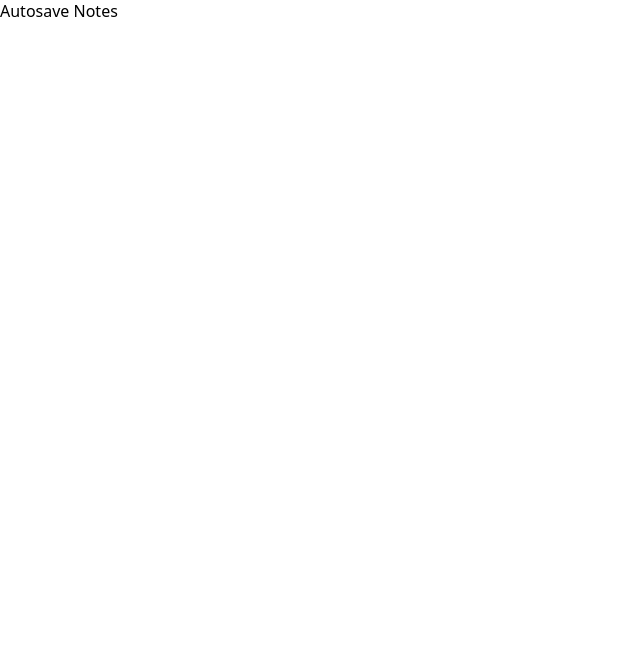
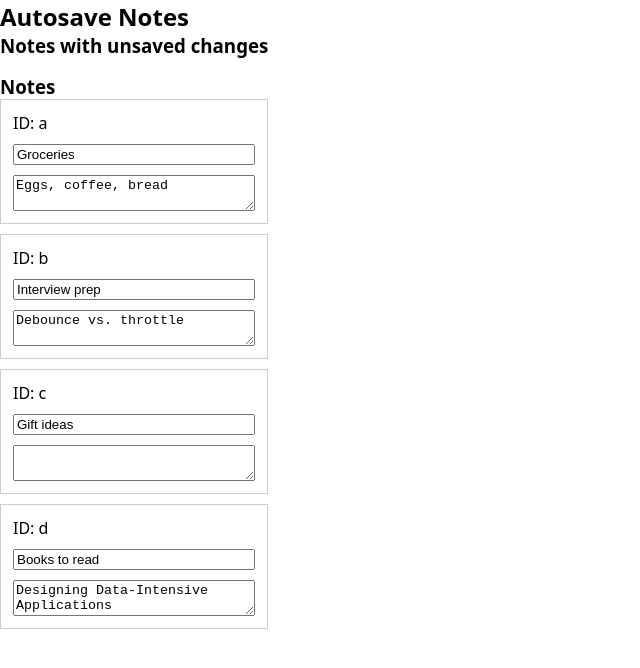
Before and after one commit to Joha99/frontend-systems-design, a React (Vite) app: page / in a window 1280 px wide. Shown: the top 668 px of the page, without its empty margins (0-640 px from the left). Built offline with nearby package versions, Linux system fonts and the light colour scheme.

Commit message:
start autosave

```diff
--- a/src/autosave-notes/AutosaveNotes.module.css
+++ b/src/autosave-notes/AutosaveNotes.module.css
@@ -0,0 +1,9 @@
+.note {
+  display: flex;
+  flex-direction: column;
+  gap: 10px;
+  align-items: stretch;
+  border: 1px solid #cccccc;
+  padding: 12px;
+  margin-block-end: 10px;
+}
--- a/src/autosave-notes/AutosaveNotes.tsx
+++ b/src/autosave-notes/AutosaveNotes.tsx
@@ -17,6 +17,7 @@
  *    a title <input> and a body <textarea>, both editable.
  * 2. DIRTY SET: remember which note ids have unsaved changes.
  * 3. DEBOUNCE: start a save 1s after the user's LAST edit (in any note).
+ *
  * 4. BATCH: one request containing every dirty note, built from the
  *    CURRENT values at the moment it's sent.
  * 5. ONE AT A TIME: never call saveNotes while a save is in flight. Edits
@@ -57,12 +58,157 @@
  * Time target: 45 minutes.
  */
 
+import { useEffect, useRef, useState, version } from "react";
 import styles from "./AutosaveNotes.module.css";
-import { fetchNotes, saveNotes, setNetwork } from "./mockApi";
+import {
+  fetchNotes,
+  type Note,
+  type NotePatch,
+  saveNotes,
+  type SaveResult,
+  setNetwork,
+} from "./mockApi";
+import { saveChanges } from "../outliner/mockApi";
 
 export const AutosaveNotes = () => {
-  // TODO: implement
-  void [fetchNotes, saveNotes, setNetwork];
+  const [notes, setNotes] = useState<Record<Note["id"], Note>>({});
+  const [saveStatus, setSaveStatus] = useState<"saving" | "saved" | "error">();
 
-  return <div>Autosave Notes</div>;
+  const [unsavedChanges, setUnsavedChanges] = useState<Set<Note["id"]>>(
+    new Set(),
+  );
+  const unsavedChangesRef = useRef<Set<Note["id"]>>(new Set());
+  const versionRef = useRef<SaveResult["version"]>(null);
+
+  useEffect(() => {
+    fetchNotes().then(({ notes, version }) => {
+      console.log(notes, version);
+
+      const notesMap: Record<Note["id"], Note> = {};
+      for (const note of notes) {
+        notesMap[note.id] = note;
+      }
+
+      versionRef.current = version;
+      setNotes(notesMap);
+    });
+  }, []);
+
+  useEffect(() => {
+    if (unsavedChangesRef.current.size === 0 || versionRef.current === null)
+      return;
+
+    // save 1 second after user stops typing
+    let timeoutId = setTimeout(() => {
+      console.log("user stopped typing for 1s");
+      setSaveStatus("saving");
+
+      const changes: Record<string, NotePatch> = {};
+      for (const changedId of unsavedChangesRef.current) {
+        console.log("changedId", changedId);
+        const note = notes[changedId];
+        changes[changedId] = {
+          title: note.title,
+          body: note.body,
+        };
+      }
+
+      if (versionRef.current) {
+        saveNotes(changes, versionRef.current)
+          .then(({ version, savedAt }) => {
+            console.log("save res", version, savedAt);
+            versionRef.current = version;
+
+            // TODO: update the unsaved changes list
+
+            setSaveStatus("saved");
+          })
+          .catch((err) => {
+            console.error(err);
+            setSaveStatus("error");
+          });
+      }
+
+      // to save, we need a map of id to NodePatch
+      // update version
+    }, 1000);
+
+    return () => {
+      if (timeoutId) {
+        clearTimeout(timeoutId);
+      }
+    };
+  }, [notes]); // notes changes every time user types
+
+  const onInputChange = (id: Note["id"], title: Note["title"]) => {
+    console.log("title changed for", id);
+    const newNotesMap = { ...notes };
+    newNotesMap[id] = {
+      ...newNotesMap[id],
+      title,
+    };
+    setNotes(newNotesMap);
+
+    setUnsavedChanges((prev) => new Set([...prev, id]));
+    unsavedChangesRef.current = new Set([...unsavedChangesRef.current, id]);
+  };
+
+  const onTextAreaChange = (id: Note["id"], body: Note["body"]) => {
+    console.log("body changed for", id);
+    const newNotesMap = { ...notes };
+    newNotesMap[id] = {
+      ...newNotesMap[id],
+      body,
+    };
+    setNotes(newNotesMap);
+
+    setUnsavedChanges((prev) => new Set([...prev, id]));
+    unsavedChangesRef.current = new Set([...unsavedChangesRef.current, id]);
+  };
+
+  const onRetrySave = () => {};
+
+  return (
+    <div>
+      <h2>Autosave Notes</h2>
+      <div>
+        <h3>Notes with unsaved changes</h3>
+        <ul>
+          {[...unsavedChanges].map((id) => {
+            return <li key={id}>{id}</li>;
+          })}
+        </ul>
+      </div>
+
+      <div>
+        <h3>Notes</h3>
+        {saveStatus === "saving" && <p>Saving...</p>}
+        {saveStatus === "saved" && <p>Saved successfully!</p>}
+        {saveStatus === "error" && (
+          <div>
+            <p>There was an error saving.</p>
+            <button onClick={onRetrySave}>Retry</button>
+          </div>
+        )}
+        {Object.values(notes).map((note) => {
+          return (
+            <div key={note.id} className={styles.note}>
+              <label>ID: {note.id}</label>
+              <input
+                type="text"
+                value={note.title}
+                onChange={(e) => onInputChange(note.id, e.currentTarget.value)}
+              />
+              <textarea
+                value={note.body}
+                onChange={(e) =>
+                  onTextAreaChange(note.id, e.currentTarget.value)
+                }
+              />
+            </div>
+          );
+        })}
+      </div>
+    </div>
+  );
 };
```
